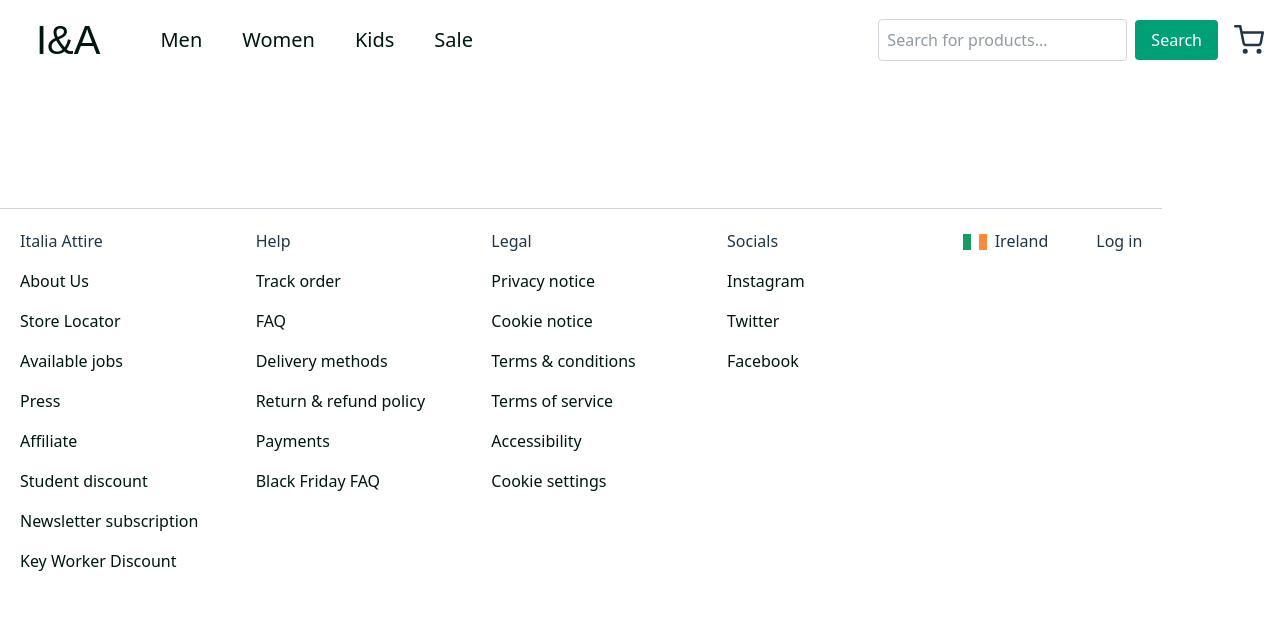
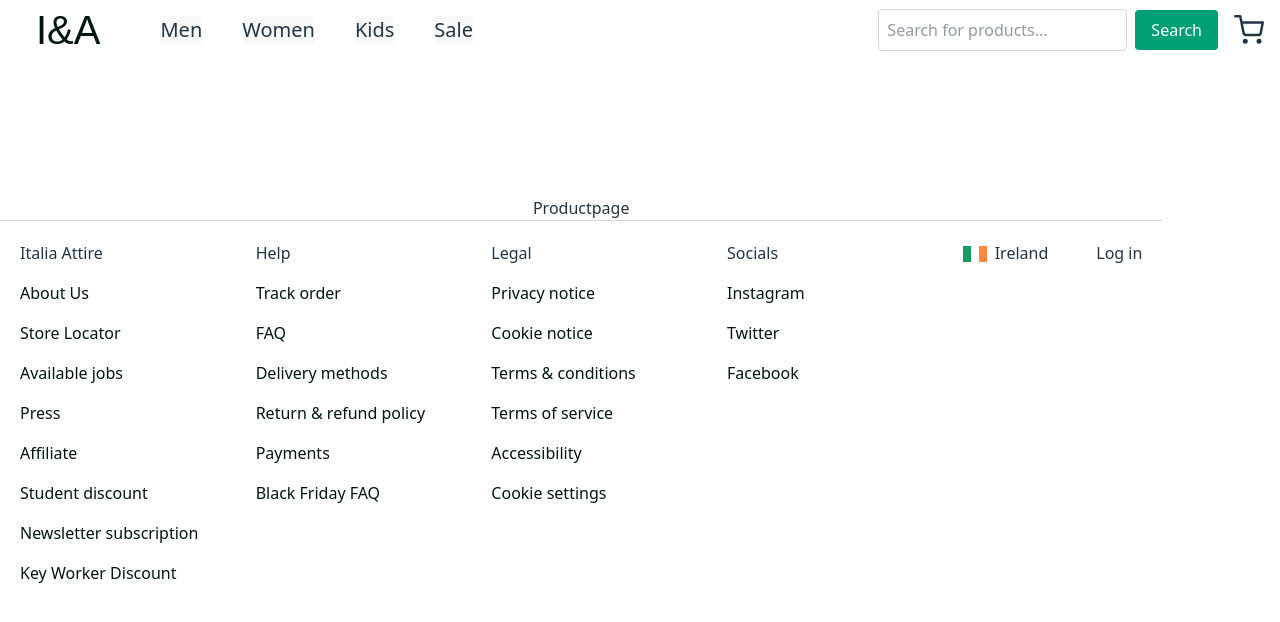
Before and after one commit to DawidP2001/Online-Retail-Store, a React (Vite) app in the folder client/: page /Productpage in a window 1280 px wide. Shown: the top 622 px of the page. Built offline with nearby package versions, Linux system fonts and the light colour scheme.

Commit message:
Started work on the navbars Mega menu

```diff
--- a/client/src/App.tsx
+++ b/client/src/App.tsx
@@ -5,6 +5,7 @@
 import { BrowserRouter as Router, Routes, Route } from 'react-router-dom'
 import Navbar from './components/Navbar/Navbar'
 import Homepage from './Pages/Homepage'
+import Productpage from './Pages/ProductPage'
 
 import './App.css'
 import Footer from './components/Footer/Footer'
@@ -16,6 +17,7 @@ function App() {
       <Navbar />
       <Routes>
         <Route path="/" element={<Homepage />} />
+        <Route path="/Productpage" element={<Productpage />} />
       </Routes>
       <Footer />
     </Router>
--- a/client/src/Pages/Productpage.tsx
+++ b/client/src/Pages/Productpage.tsx
@@ -0,0 +1,5 @@
+const Productpage = () => {
+  return <div>Productpage</div>;
+}
+
+export default Productpage;
--- /dev/null
+++ b/client/src/components/Navbar/Desktop/MegaMenu.tsx
@@ -0,0 +1,40 @@
+const MegaMenu = () => {
+    return (
+        <div className="absolute top-full left-0 w-full bg-white shadow-lg p-6 grid grid-cols-4 gap-6">
+        <div>
+            <h3 className="text-lg font-semibold mb-2">Category 1</h3>
+            <ul className="space-y-1">
+            <li><a href="#" className="hover:underline">Subcategory 1</a></li>
+            <li><a href="#" className="hover:underline">Subcategory 2</a></li>
+            <li><a href="#" className="hover:underline">Subcategory 3</a></li>
+            </ul>
+        </div>
+        <div>
+            <h3 className="text-lg font-semibold mb-2">Category 2</h3>
+            <ul className="space-y-1">
+            <li><a href="#" className="hover:underline">Subcategory 1</a></li>
+            <li><a href="#" className="hover:underline">Subcategory 2</a></li>
+            <li><a href="#" className="hover:underline">Subcategory 3</a></li>
+            </ul>
+        </div>
+        <div>
+            <h3 className="text-lg font-semibold mb-2">Category 3</h3>
+            <ul className="space-y-1">
+            <li><a href="#" className="hover:underline">Subcategory 1</a></li>
+            <li><a href="#" className="hover:underline">Subcategory 2</a></li>
+            <li><a href="#" className="hover:underline">Subcategory 3</a></li>
+            </ul>
+        </div>
+        <div>
+            <h3 className="text-lg font-semibold mb-2">Category 4</h3>
+            <ul className="space-y-1">
+            <li><a href="#" className="hover:underline">Subcategory 1</a></li>
+            <li><a href="#" className="hover:underline">Subcategory 2</a></li>
+            <li><a href="#" className="hover:underline">Subcategory 3</a></li>
+            </ul>
+        </div>
+        </div>
+    )
+};
+
+export default MegaMenu;
--- a/client/src/components/Navbar/Desktop/Navbar-desktop.tsx
+++ b/client/src/components/Navbar/Desktop/Navbar-desktop.tsx
@@ -2,19 +2,24 @@ import React from 'react';
 import Logo from '../../Symbols/Logo';
 import { FiShoppingCart } from 'react-icons/fi';
 import SearchBar from '../Search-bar';
+import MegaMenu from './MegaMenu';
 
 const Navbar: React.FC = () => {
+  const [isMegaMenuOpen, setIsMegaMenuOpen] = React.useState(false);
+  //const [megaMenuCategory, setMegaMenuCategory] = React.useState<string | null>('men');
+
   return (
-    <nav className="hidden md:flex navbar-desktop h-20 w-full navbar-colour fixed top-0 left-0 z-50 items-center justify-between px-4">
+    <nav className="hidden md:flex navbar-desktop w-full h-auto navbar-colour absolute top-0 left-0 z-50 items-center justify-between px-4">
       <div className='flex'>
         <a href="/"><Logo size={40} className="cursor-pointer px-5" /></a>
         <div className='flex justify-start items-center space-x-10 mx-10'>
-          <a href="/men"><p className='text-xl'>Men</p></a>
-          <a href="/women"><p className='text-xl'>Women</p></a>
-          <a href="/kids"><p className='text-xl'>Kids</p></a>
-          <a href="/sale"><p className='text-xl'>Sale</p></a>
+          <button onClick={() => setIsMegaMenuOpen(true)}><p className='text-xl hover:underline'>Men</p></button>
+          <button onClick={() => setIsMegaMenuOpen(true)}><p className='text-xl hover:underline'>Women</p></button>
+          <button onClick={() => setIsMegaMenuOpen(true)}><p className='text-xl hover:underline'>Kids</p></button>
+          <button onClick={() => setIsMegaMenuOpen(true)}><p className='text-xl hover:underline'>Sale</p></button>
         </div>
       </div>
+      {isMegaMenuOpen ? <MegaMenu /> : null}
       <div className='flex items-center space-x-4'>
         <SearchBar placeholder='Search for products...' onSearch={() => {}} /> {/* Placeholder for search functionality */}
         <FiShoppingCart size={30} className="color-text cursor-pointer hover-highlight transition duration-300" />
```
